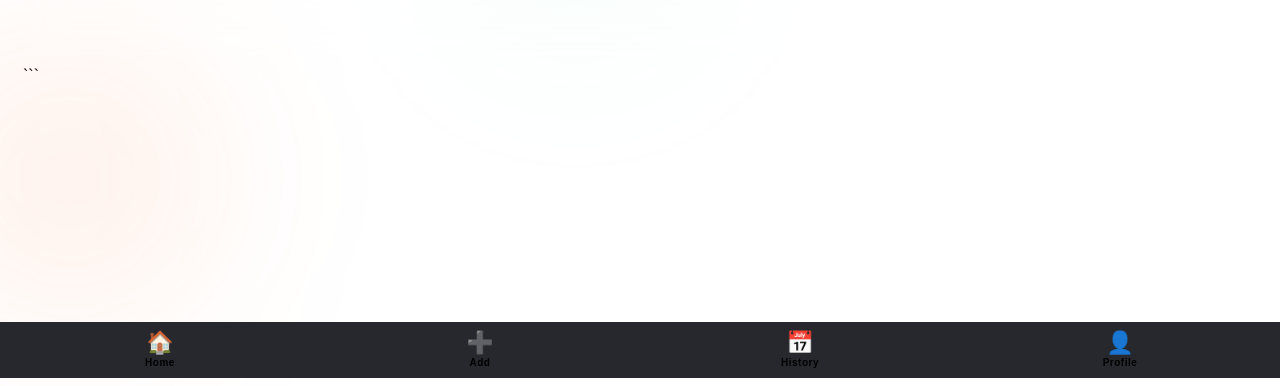
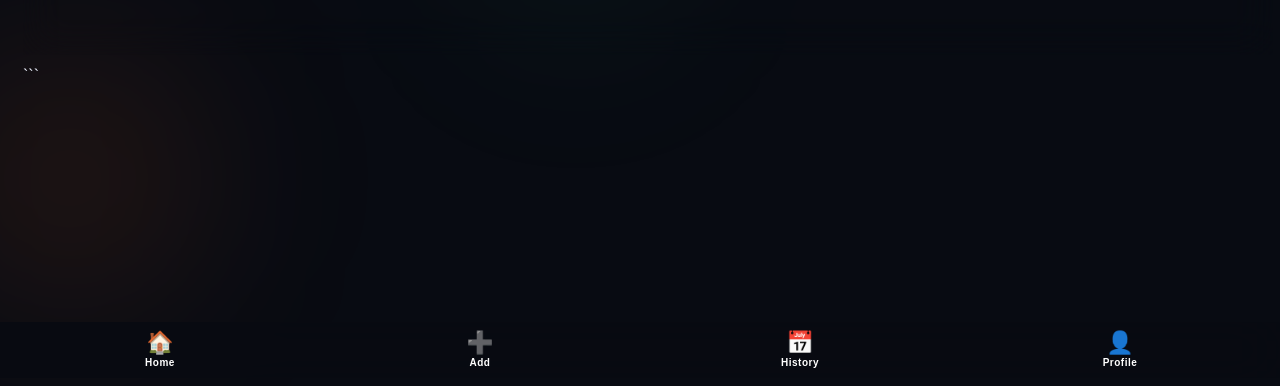
Before and after one commit to muhammed-arafath/FuelLog, a plain HTML site: page index.html in a window 1280 px wide. Shown: the part 422-808 px from the top of the page. Drawn offline with nearby package versions, Linux system fonts and the light colour scheme; a web font is replaced by a local one.

Commit message:
Update index.html

```diff
--- a/index.html
+++ b/index.html
@@ -1,12 +1,13 @@
 <!DOCTYPE html>
 
-<html lang="en">
+<html lang="en" style="background:#080b12;color-scheme:dark;">
 <head>
 <meta charset="UTF-8">
 <meta name="viewport" content="width=device-width, initial-scale=1.0, viewport-fit=cover">
 <meta name="apple-mobile-web-app-capable" content="yes">
 <meta name="apple-mobile-web-app-status-bar-style" content="black-translucent">
 <meta name="apple-mobile-web-app-title" content="FuelLog">
+<meta name="color-scheme" content="dark">
 <meta name="theme-color" content="#080b12">
 <meta name="description" content="Track company vehicle fuel bills and export PDF reports">
 <link rel="manifest" href="manifest.json">
@@ -51,9 +52,21 @@
 
 - { box-sizing: border-box; margin: 0; padding: 0; -webkit-tap-highlight-color: transparent; }
 
-html, body { width: 100%; height: 100%; background: var(–bg); color: var(–text); font-family: ‘Syne’, sans-serif; overflow: hidden; }
+html {
+background: #080b12 !important;
+color-scheme: dark !important;
+}
 
-#app { width: 100%; height: 100%; display: flex; flex-direction: column; position: relative; overflow: hidden; }
+html, body {
+width: 100%; height: 100%;
+background: #080b12 !important;
+color: #eef2ff !important;
+font-family: ‘Syne’, sans-serif;
+overflow: hidden;
+-webkit-text-size-adjust: 100%;
+}
+
+#app { width: 100%; height: 100%; display: flex; flex-direction: column; position: relative; overflow: hidden; background: #080b12 !important; }
 
 .orb { position: fixed; border-radius: 50%; filter: blur(90px); pointer-events: none; z-index: 0; }
 .orb1 { width: 340px; height: 340px; background: rgba(0,102,255,0.14); top: -120px; right: -80px; }
```
